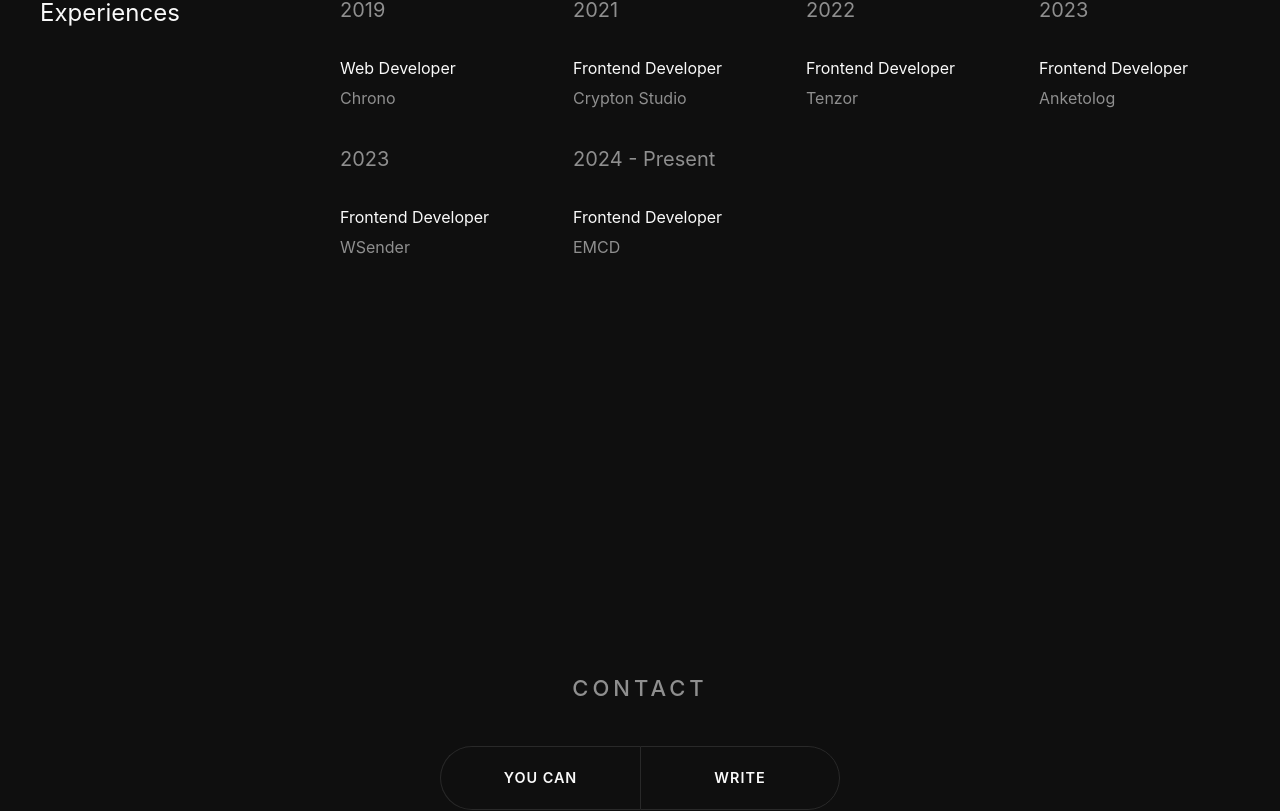
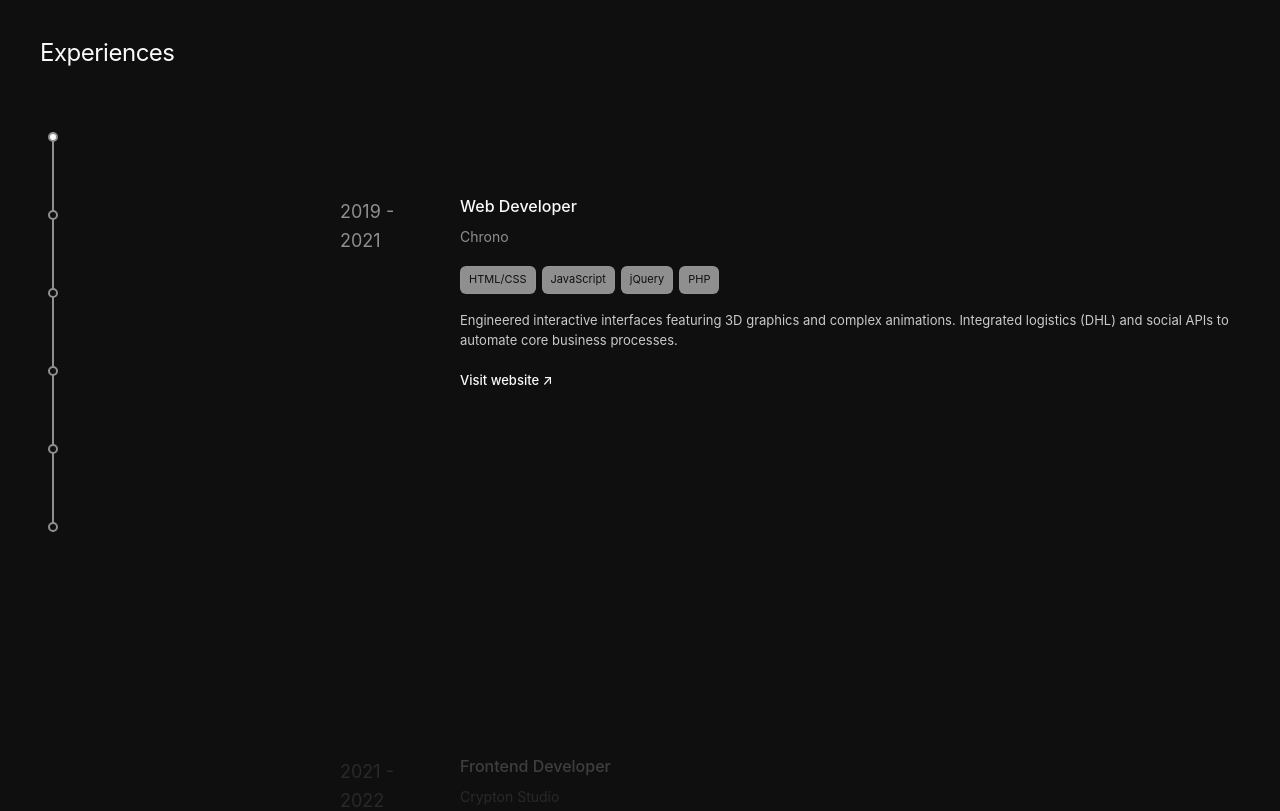
Before and after one commit to AlexanderBess/portfolio, a Vue app: page / in a window 1280 px wide. Shown: the part 1178-1989 px from the top of the page. Built offline with nearby package versions, Linux system fonts and the light colour scheme.

Commit message:
Update Projects

```diff
--- a/src/components/Projects.vue
+++ b/src/components/Projects.vue
@@ -1,33 +1,49 @@
 <template>
-  <section id="experience" class="experiences">
+  <section id="experience" ref="sectionRef" class="experiences">
     <div class="experiences__sidebar">
       <h2 class="experiences__title">{{ t("projects.experiences") }}</h2>
+
+      <!-- Интерактивный таймлайн-прогресс -->
+      <div class="experiences__timeline">
+        <div class="experiences__timeline-bar" :style="{ '--progress': timelineProgress }"></div>
+        <div
+            v-for="(item, index) in EXPERIENCES"
+            :key="'dot-' + item.company"
+            class="experiences__timeline-dot"
+            :class="{ 'is-active': activeCompanyIndex >= index }"
+        ></div>
+      </div>
     </div>
 
-    <div class="experiences__grid">
+    <div class="experiences__list">
       <div
-          v-for="item in EXPERIENCES"
+          v-for="(item, index) in EXPERIENCES"
           :key="item.company"
           class="experience-card"
-          :class="{ 'is-active': activeCompany === item.company }"
-          @click="toggleCard(item.company)"
+          :ref="(el) => cardRefs[index] = el as HTMLElement"
+          :class="{ 'is-active': activeCompanyIndex === index, 'is-passed': activeCompanyIndex > index }"
       >
-        <div class="experience-card__header">
+        <div class="experience-card__visual">
           <span class="experience-card__year">{{ item.year }}</span>
-          <span class="experience-card__chevron">
-            <svg width="20" height="20" viewBox="0 0 24 24" fill="none" stroke="currentColor" stroke-width="2">
-              <path d="M6 9l6 6 6-6" />
-            </svg>
-          </span>
+          <div class="experience-card__dot-mobile"></div>
         </div>
 
         <div class="experience-card__content">
-          <h3 class="experience-card__role">{{ item.role }}</h3>
-          <p class="experience-card__company">{{ item.company }}</p>
+          <div class="experience-card__main">
+            <h3 class="experience-card__role">{{ item.role }}</h3>
+            <p class="experience-card__company">{{ item.company }}</p>
+
+            <!-- Стек технологий (Tech Badges) -->
+            <div class="experience-card__tags">
+              <span v-for="tech in item.skills" :key="tech" class="experience-card__tag">
+                {{ tech }}
+              </span>
+            </div>
+          </div>
 
           <div class="experience-card__details">
             <p class="experience-card__description">{{ t(`projects.${item.descKey}`) }}</p>
-            <a :href="item.link" target="_blank" class="experience-card__link" @click.stop>
+            <a :href="item.link" target="_blank" class="experience-card__link">
               {{ t('projects.visit_site') }} ↗
             </a>
           </div>
@@ -38,27 +54,72 @@
 </template>
 
 <script setup lang="ts">
-import { ref } from 'vue';
+import { ref, onMounted, onUnmounted, computed } from 'vue';
 import { useI18n } from 'vue-i18n';
 
 const { t } = useI18n();
 
-const activeCompany = ref<string | null>(null);
+const activeCompanyIndex = ref<number>(-1);
+const sectionRef = ref<HTMLElement | null>(null);
+const cardRefs = ref<HTMLElement[]>([]);
+let observer: IntersectionObserver | null = null;
 
-const toggleCard = (company: string) => {
-  if (window.innerWidth <= 1024) {
-    activeCompany.value = activeCompany.value === company ? null : company;
-  }
-};
+const timelineProgress = computed(() => {
+  if (activeCompanyIndex.value === -1) return '0%';
+  if (window.innerWidth <= 768) return '0%';
+
+  const total = EXPERIENCES.length;
+  const progress = (activeCompanyIndex.value / (total - 1)) * 100;
+  return `${progress}%`;
+});
 
 const EXPERIENCES = [
-  { year: '2019', role: 'Web Developer', company: 'Chrono', descKey: 'chrono_desc', link: 'https://chrono.tech' },
-  { year: '2021', role: 'Frontend Developer', company: 'Crypton Studio', descKey: 'crypton_desc', link: 'https://crypton.studio' },
-  { year: '2022', role: 'Frontend Developer', company: 'Tenzor', descKey: 'tenzor_desc', link: 'https://sbis.ru' },
-  { year: '2023', role: 'Frontend Developer', company: 'Anketolog', descKey: 'anketolog_desc', link: 'https://anketolog.ru' },
-  { year: '2023', role: 'Frontend Developer', company: 'WSender', descKey: 'wsender_desc', link: 'https://wsender.ru' },
-  { year: '2024 - Present', role: 'Frontend Developer', company: 'EMCD', descKey: 'emcd_desc', link: 'https://emcd.io' },
+  { year: '2019 - 2021', role: 'Web Developer', company: 'Chrono', descKey: 'chrono_desc', link: 'https://chrono.tech', skills: ['HTML/CSS', 'JavaScript', 'jQuery', 'PHP'] },
+  { year: '2021 - 2022', role: 'Frontend Developer', company: 'Crypton Studio', descKey: 'crypton_desc', link: 'https://crypton.studio', skills: ['Vue.js', 'TypeScript', 'Web3.js'] },
+  { year: '2022 - 2023', role: 'Frontend Developer', company: 'Tenzor', descKey: 'tenzor_desc', link: 'https://sbis.ru', skills: ['React', 'Redux', 'RxJS'] },
+  { year: '2023', role: 'Frontend Developer', company: 'Anketolog', descKey: 'anketolog_desc', link: 'https://anketolog.ru', skills: ['Vue', 'Pinia', 'Nuxt'] },
+  { year: '2023 - 2024', role: 'Frontend Developer', company: 'WSender', descKey: 'wsender_desc', link: 'https://wsender.ru', skills: ['Vue', 'TypeScript', 'Three.js'] },
+  { year: '2024 - Present', role: 'Frontend Developer', company: 'EMCD', descKey: 'emcd_desc', link: 'https://emcd.io', skills: ['Vue', 'Pinia', 'TypeScript'] },
 ] as const;
+
+onMounted(() => {
+  if (window.innerWidth > 1024) {
+    observer = new IntersectionObserver((entries) => {
+      entries.forEach((entry) => {
+        if (entry.isIntersecting) {
+          const index = cardRefs.value.indexOf(entry.target as HTMLElement);
+          if (index !== -1) {
+            activeCompanyIndex.value = index;
+          }
+        }
+      });
+    }, {
+      threshold: 0.5,
+      rootMargin: '-10% 0px -10% 0px'
+    });
+
+    cardRefs.value.forEach((card) => {
+      if (card) observer?.observe(card);
+    });
+  } else {
+    const mobileObserver = new IntersectionObserver((entries) => {
+      entries.forEach((entry) => {
+        if (entry.isIntersecting) {
+          entry.target.classList.add('is-visible-mobile');
+          mobileObserver.unobserve(entry.target);
+        }
+      });
+    }, { threshold: 0.1 });
+
+    cardRefs.value.forEach((card) => {
+      if (card) mobileObserver.observe(card);
+    });
+  }
+});
+
+onUnmounted(() => {
+  observer?.disconnect();
+});
 </script>
 
 <style scoped lang="scss">
@@ -67,181 +128,259 @@
   width: 100%;
   max-width: 1440px;
   margin: 0 auto;
-  padding: 60px 40px;
+  padding: 100px 40px;
   background-color: transparent;
   font-family: 'Inter', system-ui, -apple-system, sans-serif;
   color: var(--text-primary);
 
   &__sidebar {
     flex: 0 0 25%;
+    position: sticky;
+    top: 100px;
+    height: calc(100vh - 200px);
+    display: flex;
+    flex-direction: column;
+    justify-content: flex-start;
+    gap: 60px;
   }
 
   &__title {
     font-size: 24px;
     font-weight: 400;
     margin: 0;
+    letter-spacing: -0.02em;
   }
 
-  &__grid {
+  &__timeline {
+    width: 2px;
+    height: 100%;
+    max-height: 400px;
+    background: var(--text-secondary);
+    position: relative;
+    display: flex;
+    flex-direction: column;
+    justify-content: space-between;
+    margin-left: 12px;
+  }
+
+  &__timeline-bar {
+    position: absolute;
+    top: 0;
+    left: 0;
+    width: 100%;
+    height: var(--progress);
+    transition: height 0.4s cubic-bezier(0.16, 1, 0.3, 1);
+  }
+
+  &__timeline-dot {
+    width: 10px;
+    height: 10px;
+    border-radius: 50%;
+    background: var(--bg-primary);
+    border: 2px solid var(--text-secondary);
+    position: relative;
+    z-index: 2;
+    transform: translateX(-4px);
+    transition: all 0.3s ease;
+
+    &.is-active {
+      background: var(--text-primary);
+    }
+  }
+
+  &__list {
     flex: 1;
-    display: grid;
-    grid-template-columns: repeat(4, 1fr);
-    gap: 32px;
+    position: relative;
+    padding-top: 20vh;
   }
 }
 
 .experience-card {
   display: flex;
-  flex-direction: column;
-  gap: 30px;
+  gap: 40px;
   position: relative;
-  transition: opacity 0.3s ease;
-  cursor: pointer;
+  min-height: 70vh;
+  opacity: 0.2;
+  will-change: transform, opacity;
+  transition: opacity 0.6s ease, transform 0.6s cubic-bezier(0.16, 1, 0.3, 1);
 
-  &__header {
+  &.is-active {
+    opacity: 1;
+  }
+
+  &.is-passed {
+    opacity: 0.3;
+    transform: translateY(-20px);
+  }
+
+  &__visual {
+    flex: 0 0 80px;
     display: flex;
-    justify-content: space-between;
-    align-items: center;
+    justify-content: flex-end;
+    padding-top: 4px;
   }
 
   &__year {
-    font-size: 20px;
+    font-size: 18px;
     color: var(--text-secondary);
     font-weight: 400;
   }
 
-  &__chevron {
-    display: none;
-    color: var(--text-secondary);
-    transition: transform 0.3s ease;
+  &__dot-mobile { display: none; }
 
-    svg {
-      display: block;
-    }
+  &__content {
+    flex: 1;
+    display: flex;
+    flex-direction: column;
+    gap: 16px;
+    position: relative;
   }
 
-  &__content {
+  &__main {
     display: flex;
     flex-direction: column;
-    gap: 4px;
-    position: relative;
+    gap: 6px;
   }
 
   &__role {
     font-size: 16px;
-    font-weight: 400;
+    font-weight: 500;
     margin: 0;
   }
 
   &__company {
-    font-size: 16px;
+    font-size: 14px;
     color: var(--text-secondary);
     margin: 0;
   }
 
+  &__tags {
+    display: flex;
+    flex-wrap: wrap;
+    gap: 6px;
+    margin-top: 12px;
+  }
+
+  &__tag {
+    font-size: 11px;
+    padding: 4px 8px;
+    border-radius: 6px;
+    background: var(--text-tertiary);
+    color: var(--bg-primary);
+    border: 1px solid rgba(255, 255, 255, 0.04);
+  }
+
   &__details {
-    padding: 12px;
-    border-radius: 12px;
-    max-height: 0;
-    overflow: hidden;
-    opacity: 0;
-    transform: translateY(10px);
-    transition: all 0.4s cubic-bezier(0.23, 1, 0.32, 1);
-
-    position: absolute;
-    top: 100%;
-    left: 0;
-    width: 100%;
-    z-index: 10;
-    background: var(--text-primary);
+    padding: 0;
+    opacity: 1;
+    transform: none;
+    max-height: 1000px;
+    background: transparent;
+    border-radius: 0;
+    overflow: visible;
   }
 
   &__description {
-    font-size: 14px;
-    line-height: 1.5;
-    color: var(--bg-primary);
-    margin-bottom: 12px;
+    font-size: 13px;
+    line-height: 1.6;
+    color: var(--text-primary);
+    opacity: 0.8;
+    margin: 0 0 16px 0;
   }
 
   &__link {
-    font-size: 14px;
-    color: var(--bg-primary);
+    font-size: 13px;
+    color: var(--acc-color);
     text-decoration: none;
-    border-bottom: 1px solid rgba(0, 0, 0, 0.2);
-    padding-bottom: 2px;
-    display: inline-block;
+    font-weight: 500;
+    transition: opacity 0.2s ease;
 
-    &:hover {
-      border-bottom-color: var(--bg-secondary);
+    &:hover { opacity: 0.8; }
+  }
+}
+
+@media (max-width: 1024px) {
+  .experiences {
+    padding: 60px 20px;
+    flex-direction: column;
+    gap: 40px;
+
+    &__sidebar {
+      position: static;
+      height: auto;
+      gap: 0;
+    }
+
+    &__timeline { display: none; }
+
+    &__list {
+      display: grid;
+      grid-template-columns: repeat(2, 1fr);
+      gap: 24px;
+      padding-top: 0;
     }
   }
 
-  @media (min-width: 769px) {
-    &:hover {
-      .experience-card__details {
-        max-height: 300px;
-        opacity: 1;
-        transform: translateY(0);
-      }
+  .experience-card {
+    min-height: auto;
+    flex-direction: column;
+    gap: 16px;
+    padding: 24px;
+    background: var(--bg-secondary);
+    border-radius: 12px;
+    opacity: 1;
+
+    &.is-passed { transform: none; opacity: 1; }
+
+    &__visual {
+      justify-content: flex-start;
+      flex-direction: row;
+      align-items: center;
+      gap: 12px;
+    }
+
+    &__content { gap: 12px; }
+  }
+}
+
+@media (max-width: 768px) {
+  .experiences__list {
+    grid-template-columns: 1fr;
+    gap: 16px;
+  }
+
+  .experience-card {
+    padding: 20px;
+    opacity: 0;
+    transform: none;
+
+    &.is-visible-mobile {
+      opacity: 1;
+      transition: opacity 0.4s ease;
+    }
+
+    &__visual { position: relative; }
+
+    &__dot-mobile {
+      display: block;
+      width: 8px;
+      height: 8px;
+      background: var(--text-secondary);
+      border-radius: 50%;
+    }
+
+    &__description {
+      font-size: 14px;
+      line-height: 1.5;
     }
   }
 }
 
-@media (max-width: 1024px) {
-  .experiences__grid {
-    grid-template-columns: repeat(2, 1fr);
-  }
-}
-
-@media (max-width: 768px) {
-  .experiences {
-    padding: 40px 20px;
-    flex-direction: column;
-    gap: 20px;
-
-    &__grid {
-      grid-template-columns: 1fr;
-    }
-  }
-
+@media (prefers-reduced-motion: reduce) {
   .experience-card {
-    gap: 15px;
-    border-bottom: 1px solid rgba(255, 255, 255, 0.1);
-    padding-bottom: 15px;
-
-    &__chevron {
-      display: block;
-    }
-
-    &__details {
-      position: static;
-      background: transparent;
-      padding: 0;
-      transform: none;
-      transition: max-height 0.4s ease, opacity 0.3s ease;
-      overflow: hidden;
-    }
-
-    &__description {
-      color: var(--text-primary);
-      margin-top: 12px;
-    }
-
-    &__link {
-      color: var(--text-primary);
-      border-bottom-color: var(--text-secondary);
-    }
-
-    &.is-active {
-      .experience-card__details {
-        max-height: 500px;
-        opacity: 1;
-      }
-
-      .experience-card__chevron {
-        transform: rotate(180deg);
-      }
-    }
+    transition: none !important;
+    transform: none !important;
+    opacity: 1 !important;
   }
 }
 </style>
--- a/src/styles/_variables.scss
+++ b/src/styles/_variables.scss
@@ -2,7 +2,7 @@
 $colors: (
   // Dark theme
   'dark-primary': #111827,
-  'dark-secondary': #1f2937,
+  'dark-secondary': rgba(255, 255, 255, 0.03),
   'dark-tertiary': #292929,
   'dark-quaternary': #292929,
   'dark-quinary': #8f8f8f,
@@ -15,7 +15,7 @@
 
   // Light theme
   'light-primary': #ffffff,
-  'light-secondary': #f3f4f6,
+  'light-secondary': rgba(204, 204, 204, 0.5),
   'light-tertiary': #8f8f8f,
   'light-quaternary': #8f8f8f,
   'light-quinary': #8f8f8f,
@@ -27,7 +27,7 @@
   'light-surface': #fafafa,
 
   // Accent colors
-  'accent-primary': #2563eb,
+  'accent-primary': #00f2fe,
   'accent-hover': #1d4ed8,
   'accent-active': #1e40af,
 
```
